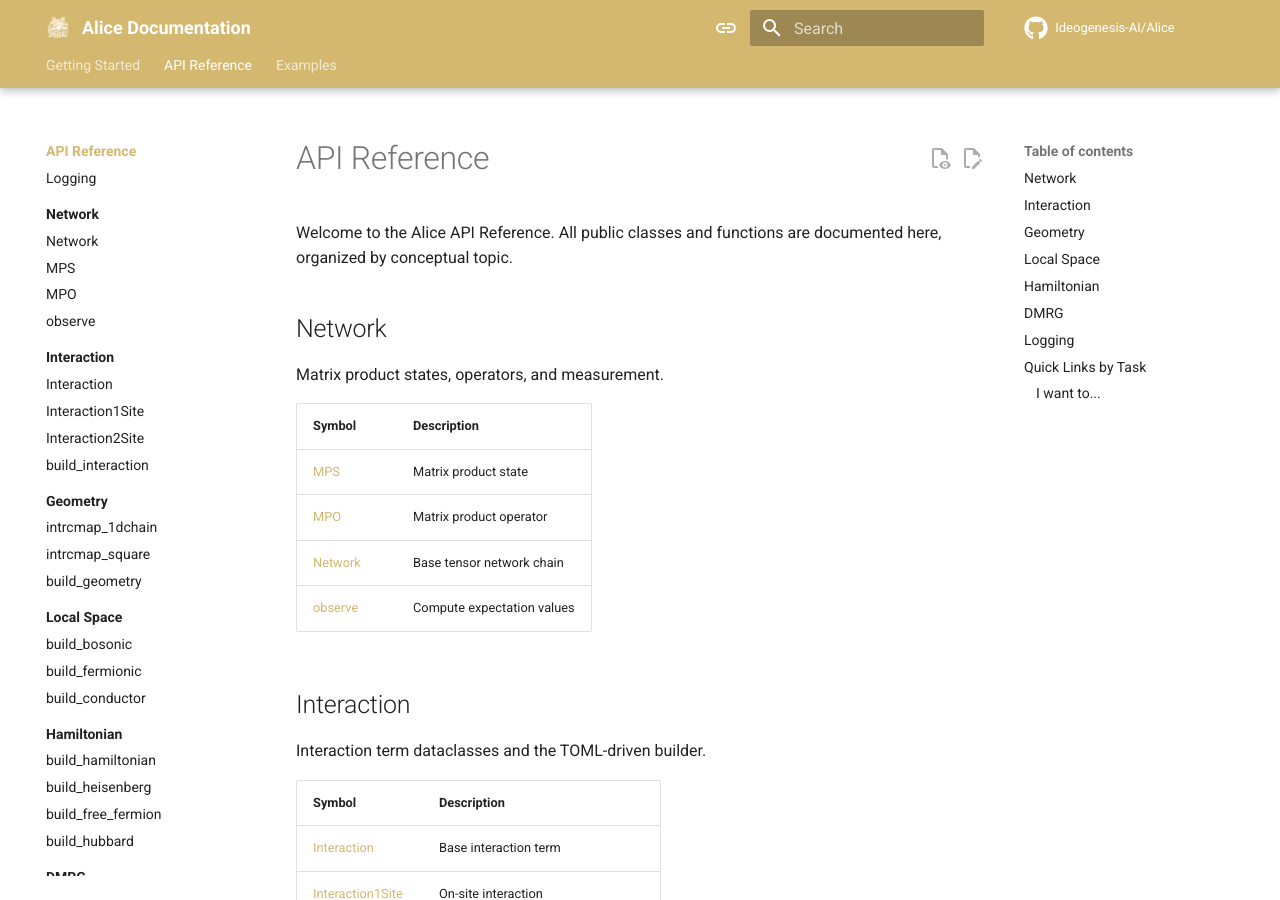
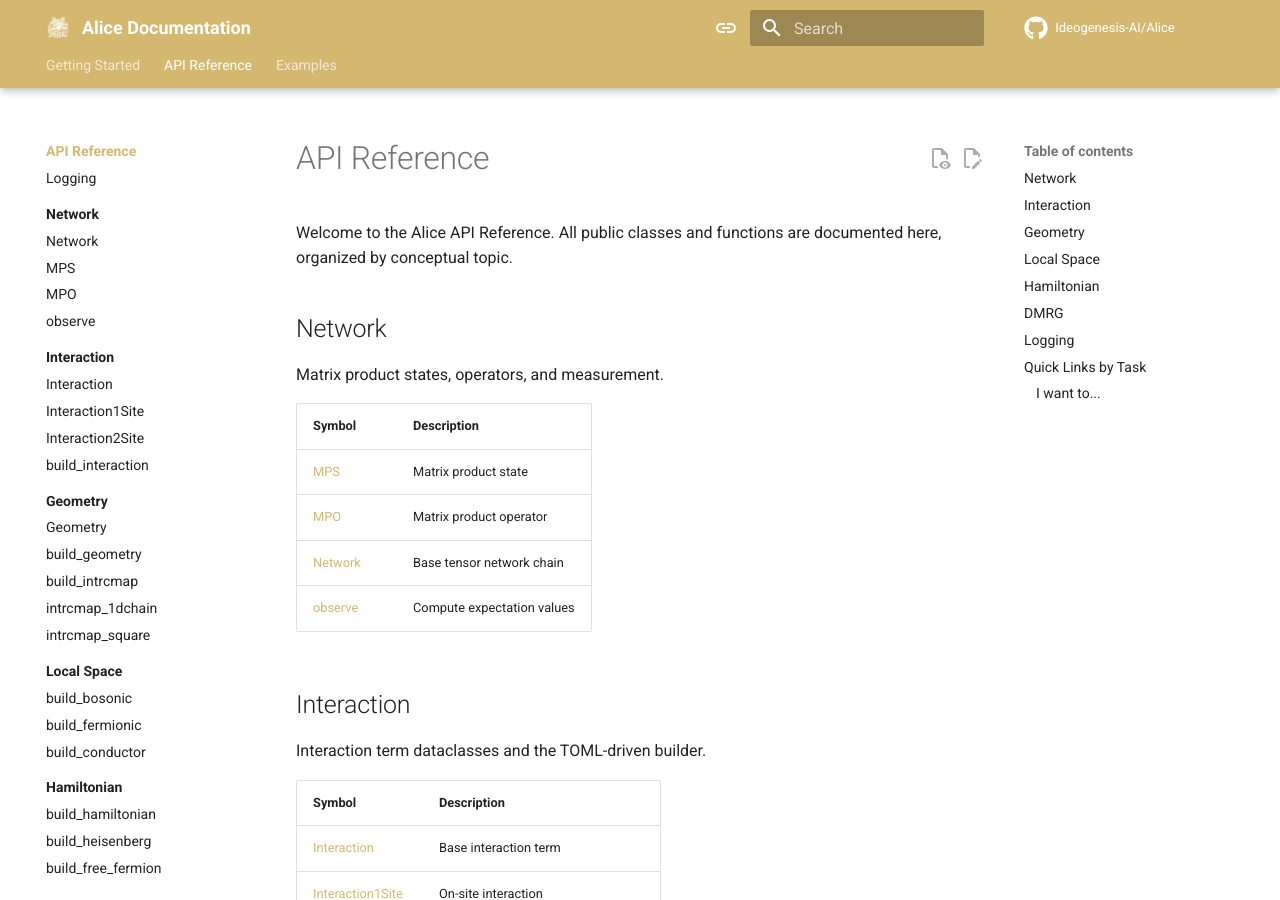
Before and after one commit to Ideogenesis-AI/Alice, an MkDocs documentation site: the page built from docs/api/index.md, in a window 1280 px wide and 900 px high. Built offline with MkDocs 1.6.1 and Material for MkDocs 9.7.7, drawn with Linux system fonts in a browser that asks for light colours; comment, search, counter and statistics services are not loaded.

Commit message:
Add new geometry and intrcmap documentation to mkdocs.yml
This commit updates the navigation structure in `mkdocs.yml` to include new documentation files for `geometry.md`, `build-geometry.md`, and `build-intrcmap.md`. It enhances the user experience by providing clearer access to geometry construction and interaction mapping resources within the Alice framework.

```diff
--- a/mkdocs.yml
+++ b/mkdocs.yml
@@ -78,9 +78,11 @@ nav:
       - build_interaction: api/interaction/build-interaction.md
     - Geometry:
       - Overview: api/geometry/index.md
+      - Geometry: api/geometry/geometry.md
+      - build_geometry: api/geometry/build-geometry.md
+      - build_intrcmap: api/geometry/build-intrcmap.md
       - intrcmap_1dchain: api/geometry/intrcmap-1dchain.md
       - intrcmap_square: api/geometry/intrcmap-square.md
-      - build_geometry: api/geometry/build-geometry.md
     - Local Space:
       - Overview: api/local-space/index.md
       - build_bosonic: api/local-space/build-bosonic.md
@@ -106,6 +108,7 @@ nav:
     - AutoMPO from TOML: examples/autompo-toml.md
     - Extensions:
       - Custom geometry: examples/extensions/custom-geometry.md
+      - Custom intrcmap: examples/extensions/custom-intrcmap.md
       - Custom local space: examples/extensions/custom-space.md
       - Custom model: examples/extensions/custom-model.md
 
```
